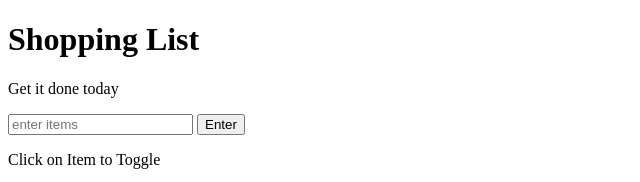
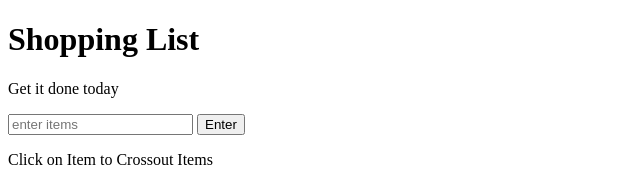
Before and after one commit to jayloh90/shopping-list, a plain HTML site: page index.html in a window 1280 px wide. Shown: the top 182 px of the page, 0-640 px from the left. Drawn offline with Linux system fonts and the light colour scheme.

Commit message:
Update index.html

```diff
--- a/index.html
+++ b/index.html
@@ -9,7 +9,7 @@
 	<p id="first">Get it done today</p>
 	<input id="userinput" type="text" placeholder="enter items">
 	<button id="enter">Enter</button>
-	<p>Click on Item to Toggle</p>
+	<p>Click on Item to Crossout Items</p>
 	<ul>
 		<li class="bold red" random="23">Notebook</li>
 		<li>Jello</li>
```
